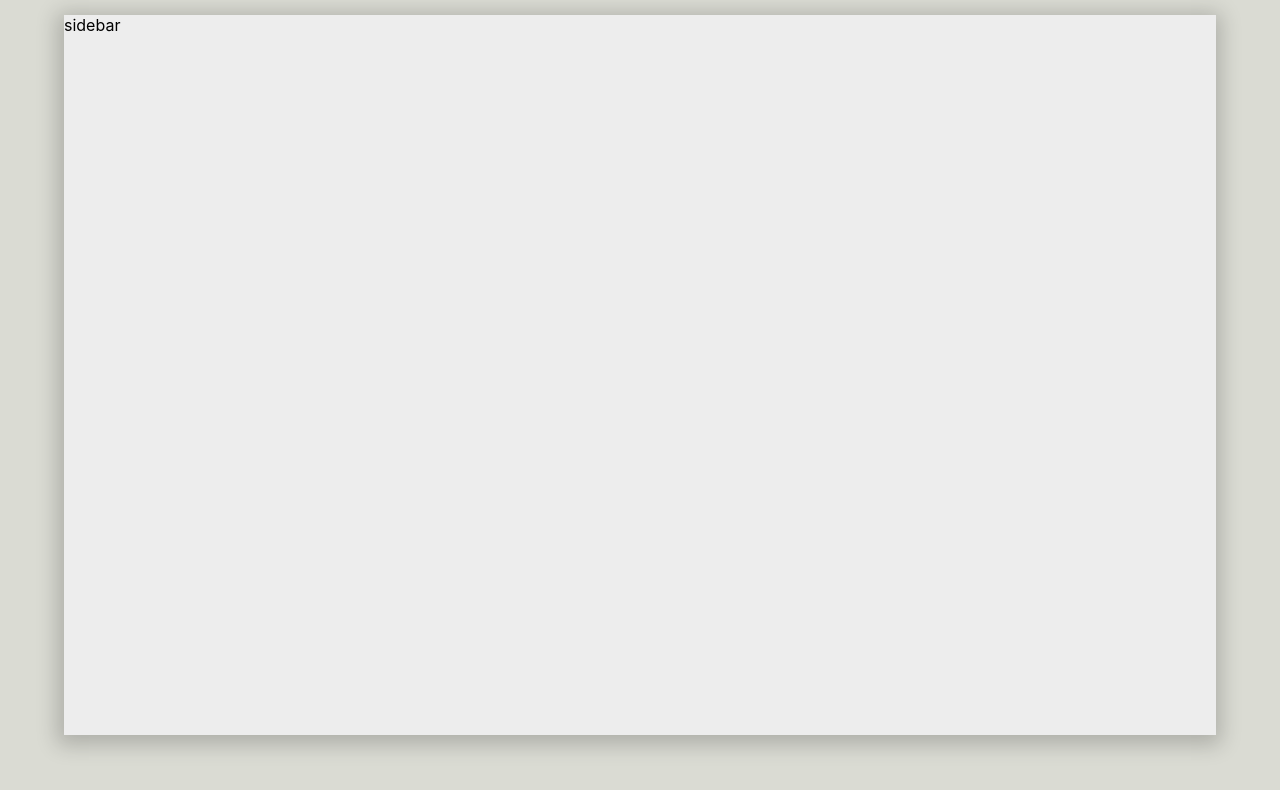
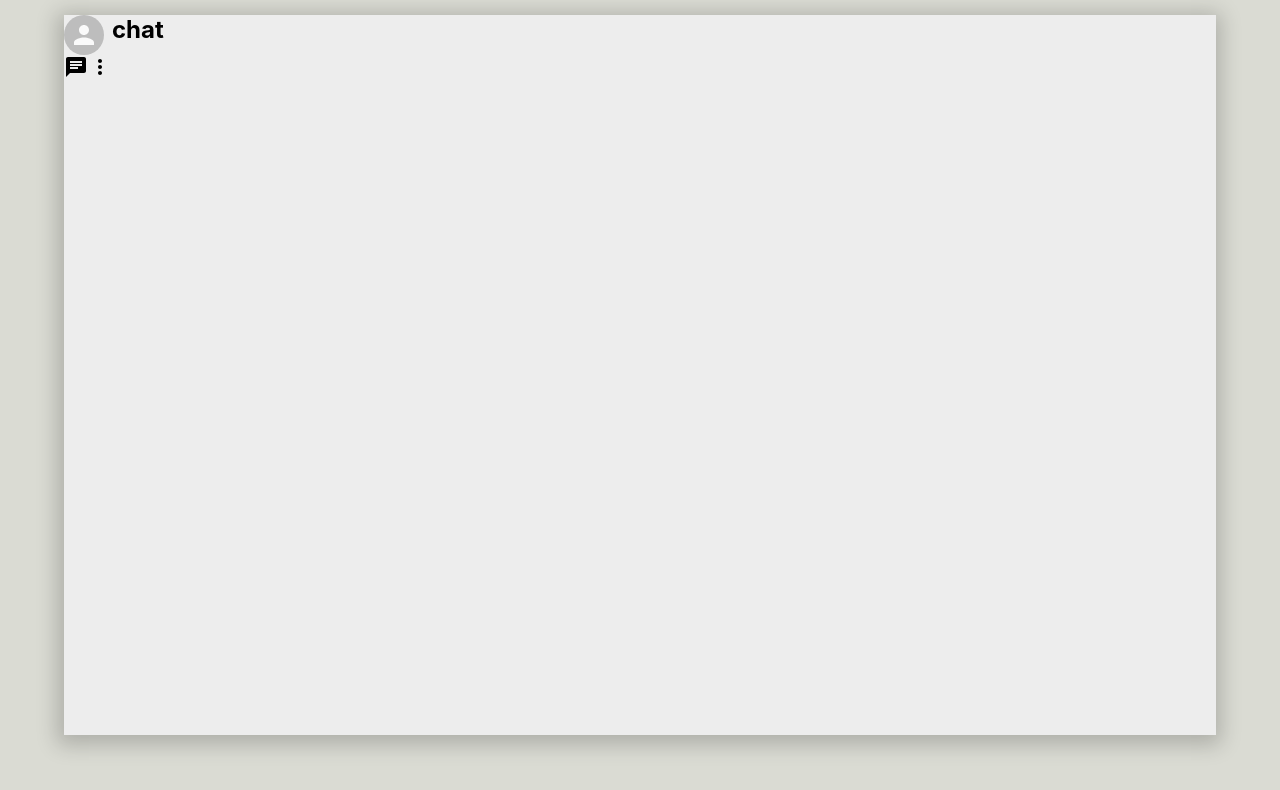
Before and after one commit to isurumanoddev/Siack_Realtime_Chat_Application, a React (Create React App) app: page / in a window 1280 px wide. Shown: the top 790 px of the page. Built offline with nearby package versions, Linux system fonts and the light colour scheme.

Commit message:
Add @mui/icons-material package to project

```diff
--- a/package.json
+++ b/package.json
@@ -3,6 +3,11 @@
   "version": "0.1.0",
   "private": true,
   "dependencies": {
+    "@emotion/react": "^11.11.0",
+    "@emotion/styled": "^11.11.0",
+    "@material-ui/core": "^4.12.4",
+    "@mui/icons-material": "^5.11.16",
+    "@mui/material": "^5.13.3",
     "@testing-library/jest-dom": "^5.16.5",
     "@testing-library/react": "^13.4.0",
     "@testing-library/user-event": "^13.5.0",
--- a/src/App.js
+++ b/src/App.js
@@ -1,12 +1,15 @@
 
 import './App.css';
+import Sidebar from "./Sidebar";
+import Chat from "./Chat";
 
 function App() {
   return (
     <div className="app">
 
         <div className="app__body">
-          <p>sidebar</p>
+          <Sidebar/>
+          <Chat/>
         </div>
     </div>
   );
--- /dev/null
+++ b/src/Chat.js
@@ -0,0 +1,12 @@
+import React from 'react';
+import "./Chat.css"
+
+function Chat() {
+    return (
+        <div className="chat">
+            <h2>chat</h2>
+        </div>
+    );
+}
+
+export default Chat;
--- /dev/null
+++ b/src/Sidebar.js
@@ -0,0 +1,26 @@
+import React from 'react';
+import "./Sidebar.css"
+import {Avatar} from "@material-ui/core";
+import MoreVertIcon from '@mui/icons-material/MoreVert';
+import ChatIcon from '@mui/icons-material/Chat';
+
+
+function Sidebar() {
+    return (
+        <div className="sidebar">
+            <div className="sidebar__header">
+                <Avatar />
+                <div className="sidebar__headerRight">
+                    {/*<DonutLargeIcon />*/}
+                    <ChatIcon />
+                    <MoreVertIcon/>
+                </div>
+            </div>
+            <div className="sidebar__search"></div>
+            <div className="sidebar__chats"></div>
+
+        </div>
+    );
+}
+
+export default Sidebar;
```
Also changed, not shown: src/Chat.css (added), src/Sidebar.css (added), 1 other file (tests, documents, lock files or other folders).
